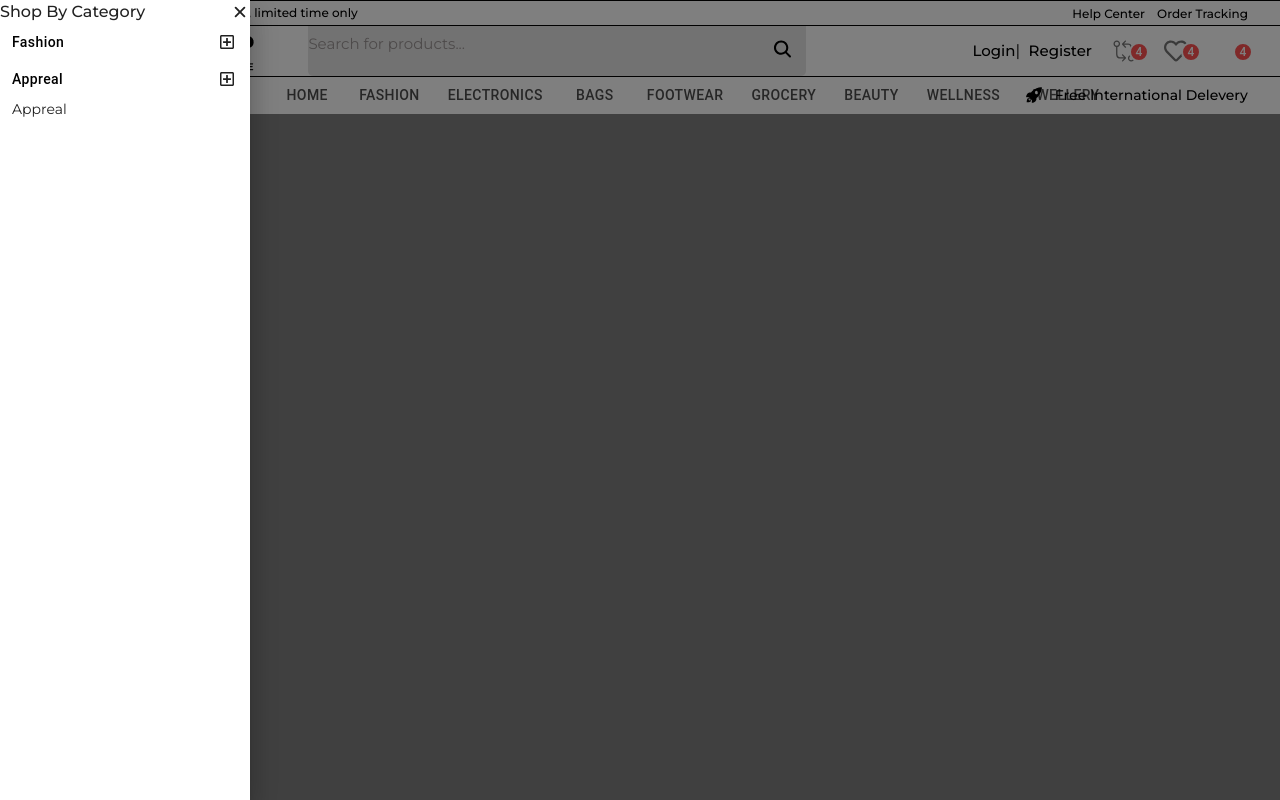
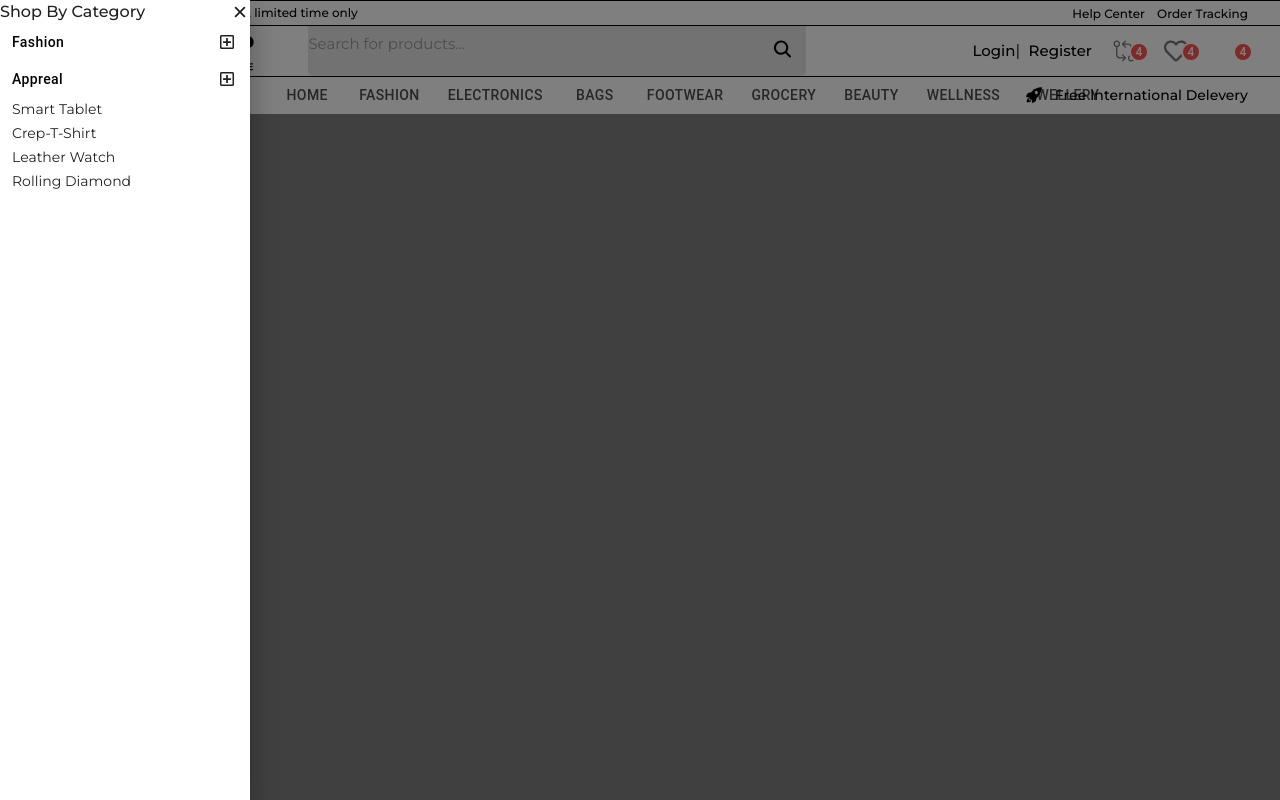
Before and after one commit to nilajcoder/Shop, a React (Vite) app in the folder frontend/: page / in a window 1280 px wide. Both pictures are taken after a click on the button "SHOP BY CATEGORY". Built offline with nearby package versions, Linux system fonts and the light colour scheme; some icons are missing.

Commit message:
submenufas

```diff
--- a/frontend/src/component/Header/Navigation/CategoryPanel.jsx
+++ b/frontend/src/component/Header/Navigation/CategoryPanel.jsx
@@ -56,11 +56,44 @@ const CategoryPanel = (props) => {
               <li className='list-none relative'>
 
                 <Link to='/' className=' link w-full !text-left !justify-start !px-3 transition text-[14px]'>
-                  Appreal
+                  Smart Tablet
                   </Link>
 
 
               </li>
+
+
+                 <li className='list-none relative'>
+
+                <Link to='/' className=' link w-full !text-left !justify-start !px-3 transition text-[14px]'>
+                  Crep-T-Shirt
+                  </Link>
+
+
+              </li>
+
+                 <li className='list-none relative'>
+
+                <Link to='/' className=' link w-full !text-left !justify-start !px-3 transition text-[14px]'>
+                  Leather Watch
+                  </Link>
+
+
+              </li>
+
+
+                 <li className='list-none relative'>
+
+                <Link to='/' className=' link w-full !text-left !justify-start !px-3 transition text-[14px]'>
+                  Rolling Diamond
+                  </Link>
+
+
+              </li>
+
+
+
+
             </ul>
 
 
```
